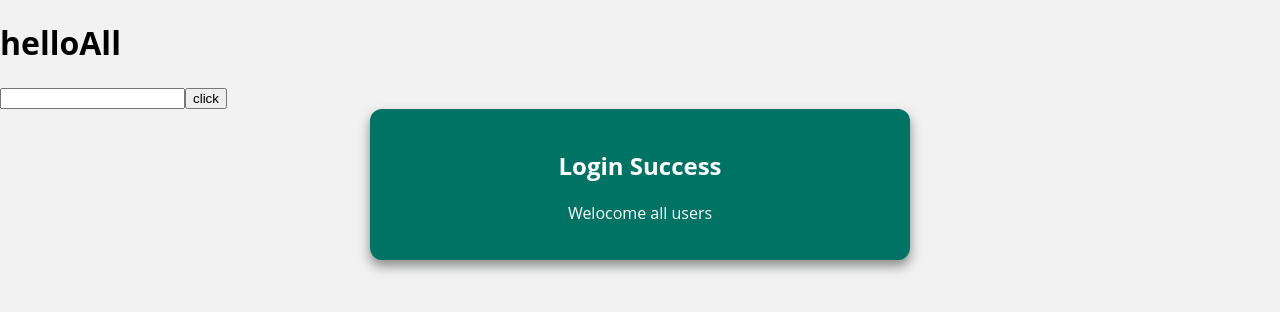
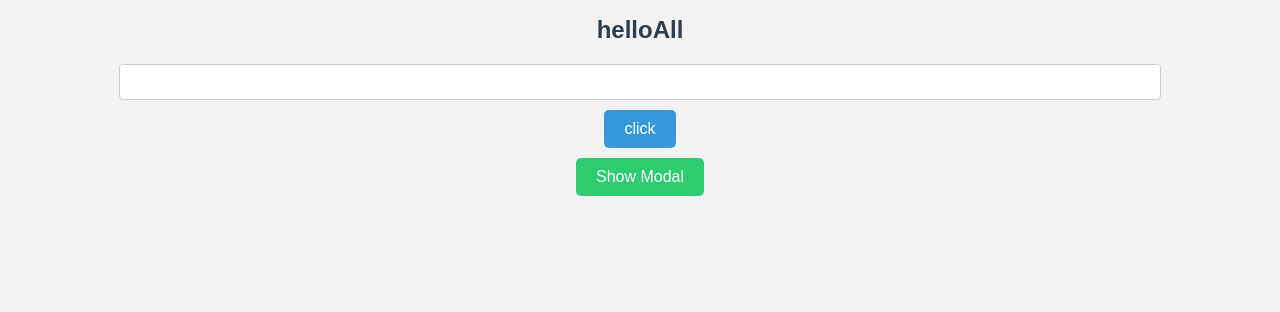
Before and after one commit to KRYPTONITErex/cc_practice2.1-vue_cli-practice1.1, a Vue app: page / in a window 1280 px wide. Shown: the top 312 px of the page. Built offline with nearby package versions, Linux system fonts and the light colour scheme.

Commit message:
event emit and event modifier Done

```diff
--- a/src/App.vue
+++ b/src/App.vue
@@ -7,10 +7,16 @@
   <input type="text" ref="focus">
   <button @click="clickHandler" ref="name">click</button>
 
-  <AppModal
-  :header="header"
-  :content="content"
-  :theme="theme" ></AppModal>
+  <div v-if="showModal">
+    <AppModal
+      :header="header"
+      :content="content"
+      :theme="theme"
+      @closeModal="showModal = false">
+    </AppModal>
+  </div>
+
+  <button @click.shift="showModal=!showModal" >Show Modal</button>
 
 </template>
 
@@ -25,8 +31,9 @@ export default {
     return {
       header: "Login Success",
       content: "Welocome all users",
-      theme: "success"
-      // theme: "fail"
+      // theme: "success",
+      theme: "fail",
+      showModal: false
     }
   },
 
@@ -44,6 +51,57 @@ export default {
 }
 </script>
 
-<style>
+<style scoped>
+
+h1 {
+  font-size: 24px;
+  color: #2c3e50;
+  text-align: center;
+  margin-bottom: 20px;
+  font-family: 'Arial', sans-serif;
+}
+
+input {
+  display: block;
+  margin: 10px auto;
+  padding: 8px;
+  border: 1px solid #ccc;
+  border-radius: 4px;
+  width: 80%;
+  font-size: 16px;
+}
+
+button {
+  display: block;
+  margin: 10px auto;
+  padding: 10px 20px;
+  border: none;
+  border-radius: 5px;
+  font-size: 16px;
+  color: #fff;
+  cursor: pointer;
+  transition: background-color 0.3s ease;
+}
+
+button:first-of-type {
+  background-color: #3498db;
+}
+
+button:first-of-type:hover {
+  background-color: #2980b9;
+}
+
+button:last-of-type {
+  background-color: #2ecc71;
+}
+
+button:last-of-type:hover {
+  background-color: #27ae60;
+}
+
+div {
+  margin-top: 20px;
+  text-align: center;
+}
 
 </style>
--- a/src/components/AppModal.vue
+++ b/src/components/AppModal.vue
@@ -1,5 +1,6 @@
 <template>
 
+    <div class="backdrop" @click.self="closeModal">
         <div class="modal"
         :class="{success: theme ==='success' ,
         fail: theme === 'fail' }">
@@ -7,41 +8,55 @@
             <h2>{{ header }}</h2>
             <p>{{ content }}</p>
         </div>
+    </div>
 
 </template>
 
 <script>
     export default {
 
-    props: ['header', 'content', 'theme']
+    props: ['header', 'content', 'theme'],
+    methods: {
+        closeModal(){
+            this.$emit('closeModal')
+        }
+    }
 
     }
 </script>
 
 <style scoped>
 
+.backdrop {
+  position: fixed;
+  top: 0;
+  left: 0;
+  width: 100%;
+  height: 100%;
+  background-color: rgba(0, 0, 0, 0.5);
+  display: flex;
+  justify-content: center;
+  align-items: center;
+  z-index: 1000;
+}
+
 .modal {
-        background-color: #f4ae16;
-        padding: 20px;
+  position: relative;
+  background-color: #ffffff;
+  padding: 20px 25px;
   border-radius: 12px;
   text-align: center;
-        box-shadow: 0 6px 12px rgba(75, 76, 76, 0.632);
-        transition: all 0.3s ease;
-        max-width: 500px;
-        margin: auto;
-        width: 60%;
-    }
-
-    /* Add a title animation for the modal appearance */
-    .modal {
+  box-shadow: 0 6px 12px rgba(0, 0, 0, 0.25);
+  transition: transform 0.3s ease, opacity 0.3s ease;
+  max-width: 400px;
+  width: 80%;
   animation: fadeIn 0.5s ease-out;
 }
 
-    /* Modal fade-in effect */
 @keyframes fadeIn {
   from {
     opacity: 0;
-            transform: translateY(-10px);
+    transform: translateY(-30px);
   }
   to {
     opacity: 1;
@@ -51,14 +66,44 @@
 
 .success {
   background-color: #017364;
-        color: #fff;
-
-
+  color: #ffffff;
 }
 
 .fail {
   background-color: #e91e63;
-        color: #fff;
+  color: #ffffff;
+}
+
+h2 {
+  color: #ffffff;
+  font-size: 24px;
+  margin-bottom: 10px;
+  font-weight: bold;
+  font-family: 'Courier New', Courier, monospace;
+}
+
+p {
+  color: #ffffff;
+  font-size: 16px;
+  margin-top: 10px;
+  line-height: 1.5;
+  font-family: Arial, sans-serif;
+}
+
+button {
+  position: absolute;
+  top: 10px;
+  right: 10px;
+  background-color: transparent;
+  border: none;
+  font-size: 18px;
+  color: #ffffff;
+  cursor: pointer;
+  transition: color 0.3s ease;
+}
+
+button:hover {
+  color: #ffcccb;
 }
 
 </style>
```
Lines whose indentation alone changed are shown as unchanged.
